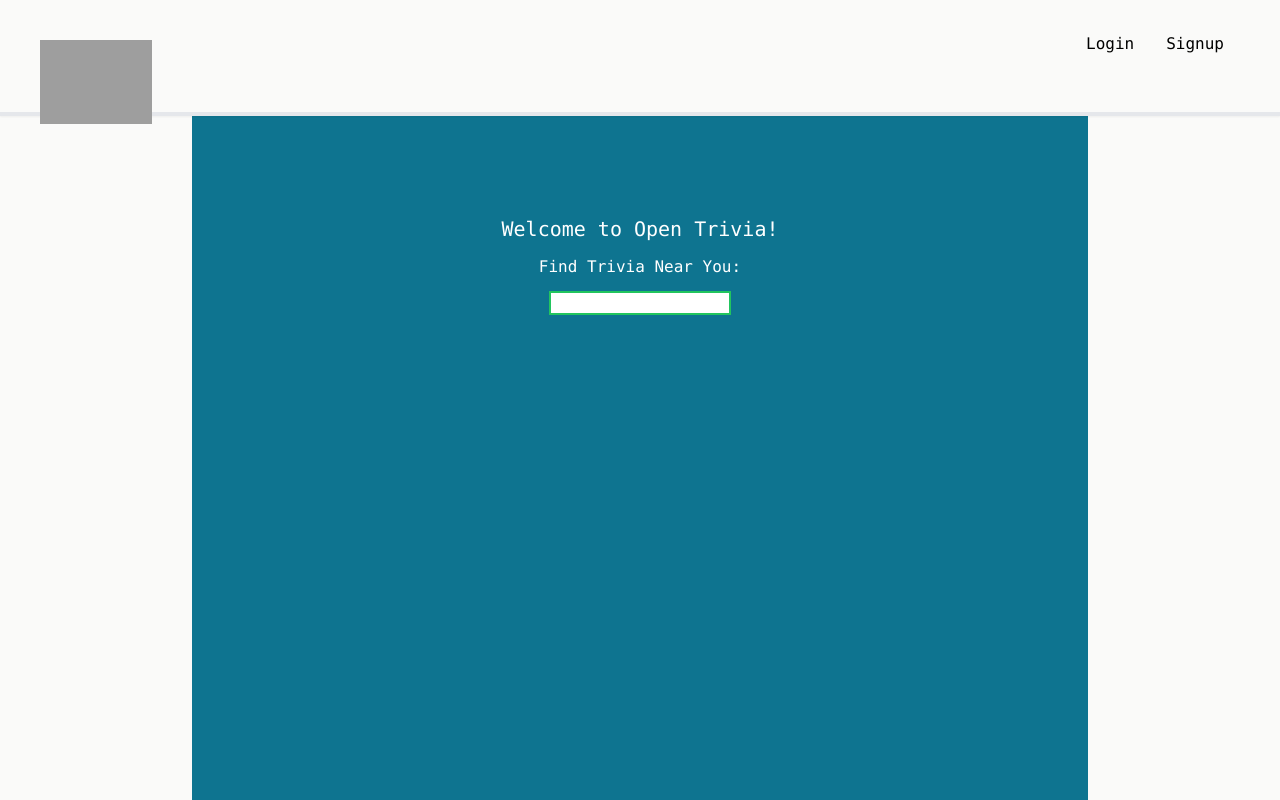
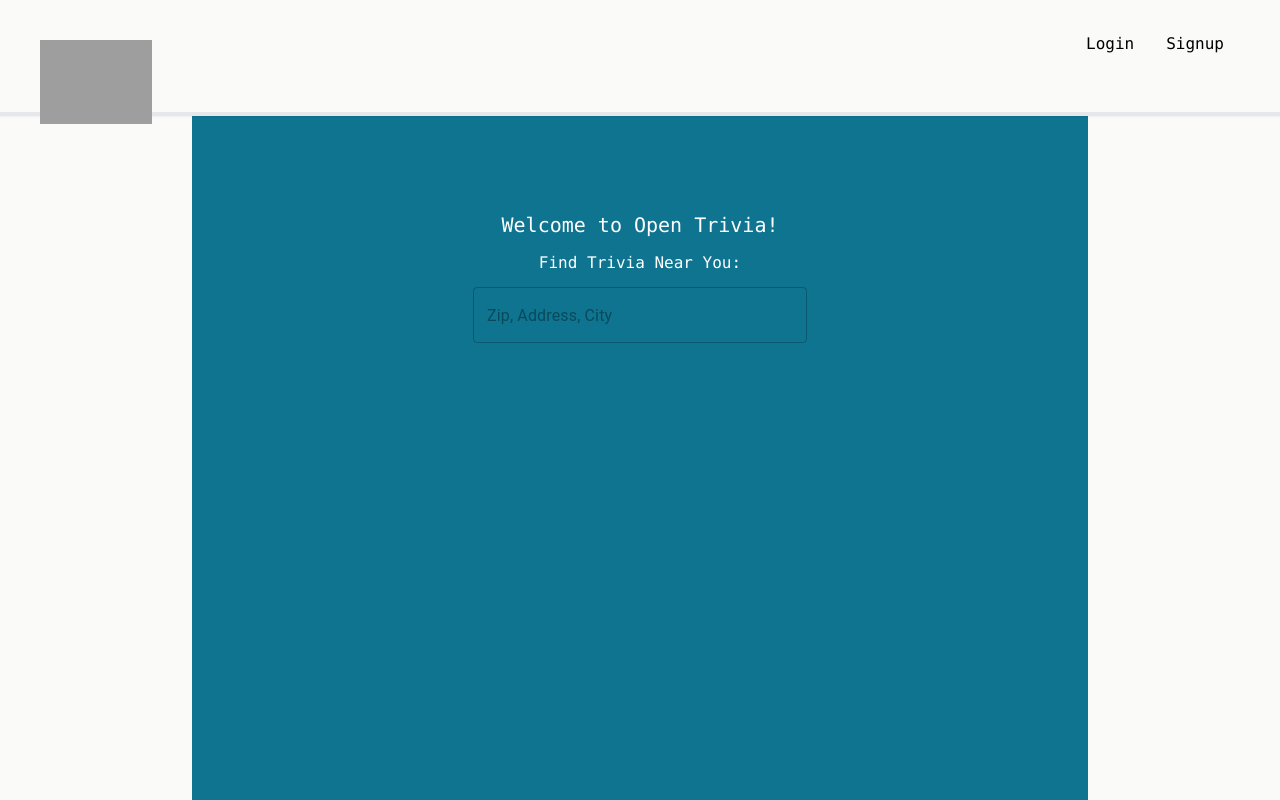
Before and after one commit to Crossing-Coders/OpenTrivia, a Next.js app: page / in a window 1280 px wide. Shown: the top 800 px of the page. Built offline with nearby package versions, Linux system fonts and the light colour scheme; grey boxes are pictures that could not be loaded.

Commit message:
added a lot of AutoComplete MUI Functionality - about to test styling changes

```diff
--- a/package.json
+++ b/package.json
@@ -9,6 +9,10 @@
     "lint": "next lint"
   },
   "dependencies": {
+    "@emotion/react": "^11.11.1",
+    "@emotion/styled": "^11.11.0",
+    "@mui/icons-material": "^5.11.16",
+    "@mui/material": "^5.13.5",
     "@prisma/client": "4.11.0",
     "@types/node": "^18.15.5",
     "@types/react": "18.0.28",
--- a/src/components/LandingPageScreen/LandingPageScreen.tsx
+++ b/src/components/LandingPageScreen/LandingPageScreen.tsx
@@ -1,10 +1,22 @@
 import React from "react";
+import { useState, useEffect } from "react";
+
 import Image from "next/image";
 import Router, { useRouter } from "next/router";
 
+import LandingPageSearchBar from "./LandingPageSearchBar";
+
+
+
 
 const LandingPageScreen= () => {
+
+  //router containing the current search value
+
+
   const router=useRouter()
+
+
     const handleTestClick1 = async (event: any) => {
       event.preventDefault();
       console.log(navigator);
@@ -26,22 +38,20 @@ const LandingPageScreen= () => {
 
     const handleTestClick3 = (event: any) => {
       event.preventDefault();
-      router.push({ pathname: "/", query: {'sunday':'y'} });
+      router.push({ pathname: "/", query: {'sunday':'y'}});
     };
 
 
   return (
-    <div className="flex flex-col text-white text-center w-full h-full">
+    <div className="flex flex-col text-white w-full h-full items-center">
       <div className="h-1/6"></div>
       <div className="text-xl mt-3">Welcome to Open Trivia!</div>
       <div className="mt-3">Find Trivia Near You:</div>
-      <div className="mt-3">
-        <label className="block text-gray-700 text-sm font-bold mb-2">
-          <input
-            className="text-black border-green-500 border-2 active:border-red-500"
-            type="text"
-          />
-        </label>
+      <div className="mt-3 w-[350px]">
+        <div className="flex flex-row w-full items-center">
+          <LandingPageSearchBar/>
+          <div className="ml-2"></div>
+        </div>
       </div>
       <div className="h-full"></div>
       <button onClick={handleTestClick1}>
--- /dev/null
+++ b/src/components/LandingPageScreen/LandingPageSearchBar.tsx
@@ -0,0 +1,159 @@
+import React from "react";
+import { useState, useEffect } from "react";
+import Router, { useRouter } from "next/router";
+
+import TextField from "@mui/material/TextField";
+import Autocomplete, { createFilterOptions } from "@mui/material/Autocomplete";
+
+import SearchIcon from "@mui/icons-material/Search";
+import { AutocompleteChangeReason } from "@mui/material/Autocomplete";
+
+export interface SearchValueData {
+  id: string;
+  label: string;
+  type: string;
+}
+
+const filter = createFilterOptions<SearchValueData>();
+
+const LandingPageSearchBar = () => {
+  //router containing the current search value
+  const [currentSearchValue, setCurrentSearchValue] = useState<SearchValueData>(
+    { label: "", id: "", type: "" }
+  );
+
+  const router = useRouter();
+
+  //Handles clicking the search button + clicking the prepopulated options
+  const handleAutoCompleteSearch = (
+    event: React.SyntheticEvent<Element, Event>,
+    value: string | SearchValueData | null,
+    reason: AutocompleteChangeReason
+  ) => {
+    console.log(value);
+    console.log(reason);
+
+    //Handles Cases of when user selects current location and, in the future, when user selects a prepopulated city
+    //TODO: Add Prepopulated cities
+    if (reason === "selectOption") {
+      //will handle location permissions
+      if (typeof value !== "string" && value?.type === "getCurrentLocation") {
+        setCurrentSearchValue({
+          label: "Current Location",
+          id: "getCurrentLocation",
+          type: "getCurrentLocation",
+        });
+        navigator.permissions.query({ name: "geolocation" });
+        navigator.geolocation.getCurrentPosition((test) => {
+          console.log("Location - Lat", test.coords.latitude);
+          console.log("Location - Lat", test.coords.longitude);
+        });
+      }
+    }
+
+    //Handles clicking the search button with a custom entry
+    else if (reason === "clear") {
+      console.log(currentSearchValue);
+    }
+  };
+
+  //sets the current search value to the entered text if it was typed
+  const handleAutoCompleteSearchChange = (event: any) => {
+    event.preventDefault();
+    setCurrentSearchValue({
+      type: "customSearch",
+      id: "customSearch",
+      label: event.target.value,
+    });
+  };
+
+  const tempValues = [
+    {
+      label: "TESTlabel1",
+      id: "TESTid1",
+      type: "TESTtype1",
+    },
+    {
+      label: "TESTlabel2",
+      id: "TESTid2",
+      type: "TESTtype2",
+    },
+    {
+      label: "TESTlabel3",
+      id: "TESTid3",
+      type: "TESTtype3",
+    },
+  ];
+
+  return (
+    <div className="grow pl-2">
+      <Autocomplete
+        className="font-mono"
+        id="free-solo-demo"
+        freeSolo
+        inputValue={currentSearchValue.label}
+        value={currentSearchValue}
+        options={tempValues}
+        onChange={handleAutoCompleteSearch}
+        getOptionLabel={(option) =>
+          typeof option === "string" ? option : option.label
+        }
+        filterOptions={(options, params) => {
+          //TODO: Fix this when adding custom cities
+          const filtered = filter(options, params);
+          filtered.unshift({
+            label: "Current Location",
+            id: "getCurrentLocation",
+            type: "getCurrentLocation",
+          });
+
+          return filtered;
+        }}
+        renderInput={(params) => {
+          const myNewParams = {
+            ...params,
+            InputProps: {
+              ...params.InputProps,
+              className: "MuiAutocomplete-inputRoot RENDERINPUTTEST font-mono",
+            },
+            inputProps: {
+              ...params.inputProps,
+              className: "font-mono MuiAutocomplete-input MuiAutocomplete-inputFocused MuiAutocomplete-inputRoot RENDERINPUTTESTinput ",
+            },
+          };
+          console.log(myNewParams);
+
+          return (
+            <TextField
+              {...myNewParams}
+              onChange={handleAutoCompleteSearchChange}
+              placeholder="Zip, Address, City"
+              className="TEXTFIELDTEST"
+            />
+          );
+        }}
+        clearText="Search"
+        clearIcon={
+          <SearchIcon className="cursor-pointer font-mono SEARCHICONTEST" />
+        }
+        slotProps={{
+          clearIndicator: {
+            className:
+              "bg-white hover:text-green-200 font-mono CLEARINDICATORTEST",
+          },
+          paper: {
+            className: "bg-white font-mono PAPERTEST",
+          },
+          popper: {
+            className: "bg-white font-mono POPPERTEST",
+          },
+          popupIndicator: {
+            className: "bg-white font-mono POPPERINDICATORTEST",
+          },
+        }}
+      />
+    </div>
+  );
+};
+
+export default LandingPageSearchBar;
```
Also changed, not shown: 1 other file (tests, documents, lock files or other folders).
